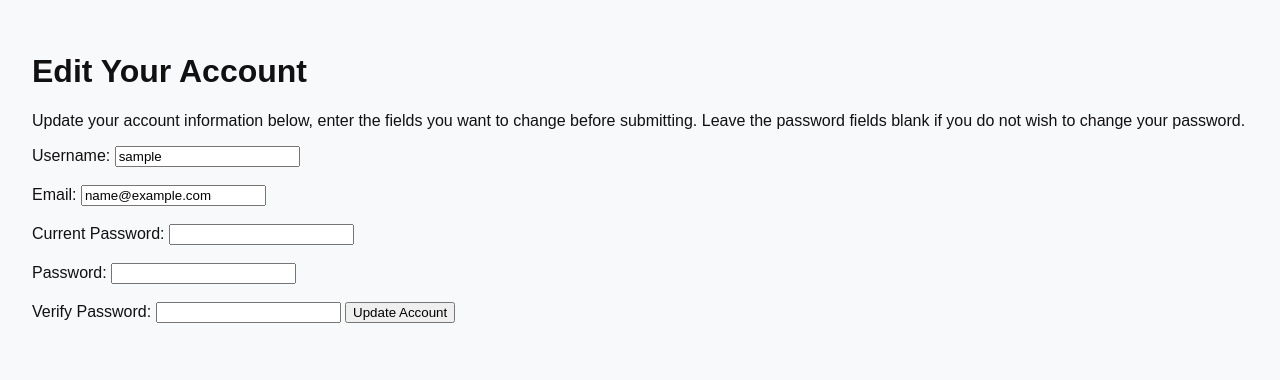
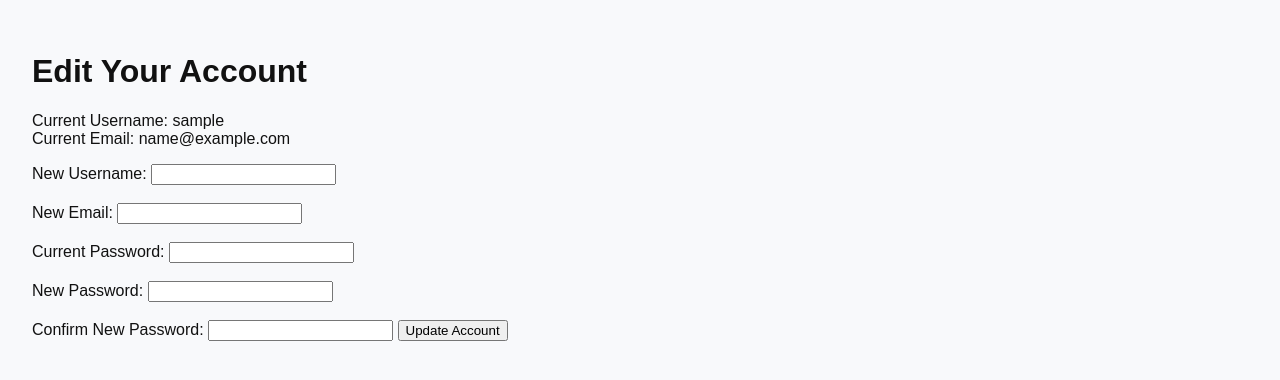
Before and after one commit to Diegoffp/Medical-Referral-System, a Django app: page /edit_account/ in a window 1280 px wide. Shown: the part 125-505 px from the top of the page. Run offline with Django 5.2, Linux system fonts and the light colour scheme; the visitor is signed in with stand-in values (Sample User, id 1).

Commit message:
Fixed account editing validation and template

```diff
--- a/core/templates/core/edit_account.html
+++ b/core/templates/core/edit_account.html
@@ -1,12 +1,3 @@
-<!DOCTYPE html>
-<html lang="en">
-    <head>
-        <meta charset="UTF-8">
-        <meta name="viewport" content="width=device-width, initial-scale=1.0">
-        <title>Edit Your Account</title>
-    </head>
-    <body>
-
 {% extends 'base.html' %}
 
 {% block title %}
@@ -17,32 +8,35 @@
 
 <h1>Edit Your Account</h1>
 
-        <p>Update your account information below, enter the fields you want to change before submitting. Leave the password fields blank if you do not wish to change your password.</p>
-
-        <form action="{% url 'edit_account' %}" method="POST" enctype="multipart/form-data">
+<form action="{% url 'edit_account' %}" method="POST">
     {% if error %}
         <p style="color:red;">{{ error }}</p>
     {% endif %}
 
     {% csrf_token %}
 
-            <label for="username">Username:</label>
+    <p>
+        Current Username: {{ request.user.username }}<br>
+        Current Email: {{ request.user.email }}
+    </p>
 
-            <input type="text" id="username" name="username" value="{{ request.user.username }}" autocomplete="username"><br><br>
+    <label for="username">New Username:</label>
 
-            <label for="email">Email:</label>
+    <input type="text" id="username" name="username" autocomplete="username"><br><br>
 
-            <input type="email" id="email" name="email" value="{{ request.user.email }}" autocomplete="email"><br><br>
+    <label for="email">New Email:</label>
+
+    <input type="email" id="email" name="email" autocomplete="email"><br><br>
 
     <label for="current_password">Current Password:</label>
 
     <input type="password" id="current_password" name="current_password" autocomplete="current-password"><br><br>
 
-            <label for="password">Password:</label>
+    <label for="password">New Password:</label>
 
     <input type="password" id="password" name="password" autocomplete="new-password"><br><br>
 
-            <label for="verify_password">Verify Password:</label>
+    <label for="verify_password">Confirm New Password:</label>
 
     <input type="password" id="verify_password" name="verify_password" autocomplete="new-password">
 
@@ -51,6 +45,3 @@
 </form>
 
 {% endblock %}
-
-    </body>
-</html>
--- a/core/views.py
+++ b/core/views.py
@@ -184,24 +184,24 @@ def edit_account(request):
     if request.method == "POST":
         user = request.user
 
-        username = request.POST.get("username").strip()
-        email = request.POST.get("email").strip()
-        current_password = request.POST.get("current_password")
-        password = request.POST.get("password")
-        verify_password = request.POST.get("verify_password")
+        username = request.POST.get("username","").strip()
+        email = request.POST.get("email","").strip()
+        current_password = request.POST.get("current_password","")
+        password = request.POST.get("password","")
+        verify_password = request.POST.get("verify_password","")
+
+        if not user.check_password(current_password):
+            return render(request, "core/edit_account.html", {"error": "Current password is incorrect."})
 
         if username:
             if User.objects.filter(username=username).exclude(id=user.id).exists():
                 error = "Username already exists."
                 return render(request, "core/edit_account.html", {"error": error})
 
-        user.username = username
+            user.username = username
 
         if email:
             user.email = email
-
-        if not user.check_password(current_password):
-            return render(request, "core/edit_account.html", {"error": "Current password is incorrect."})
 
         if password:
             if password != verify_password:
```
Lines whose indentation alone changed are shown as unchanged.
